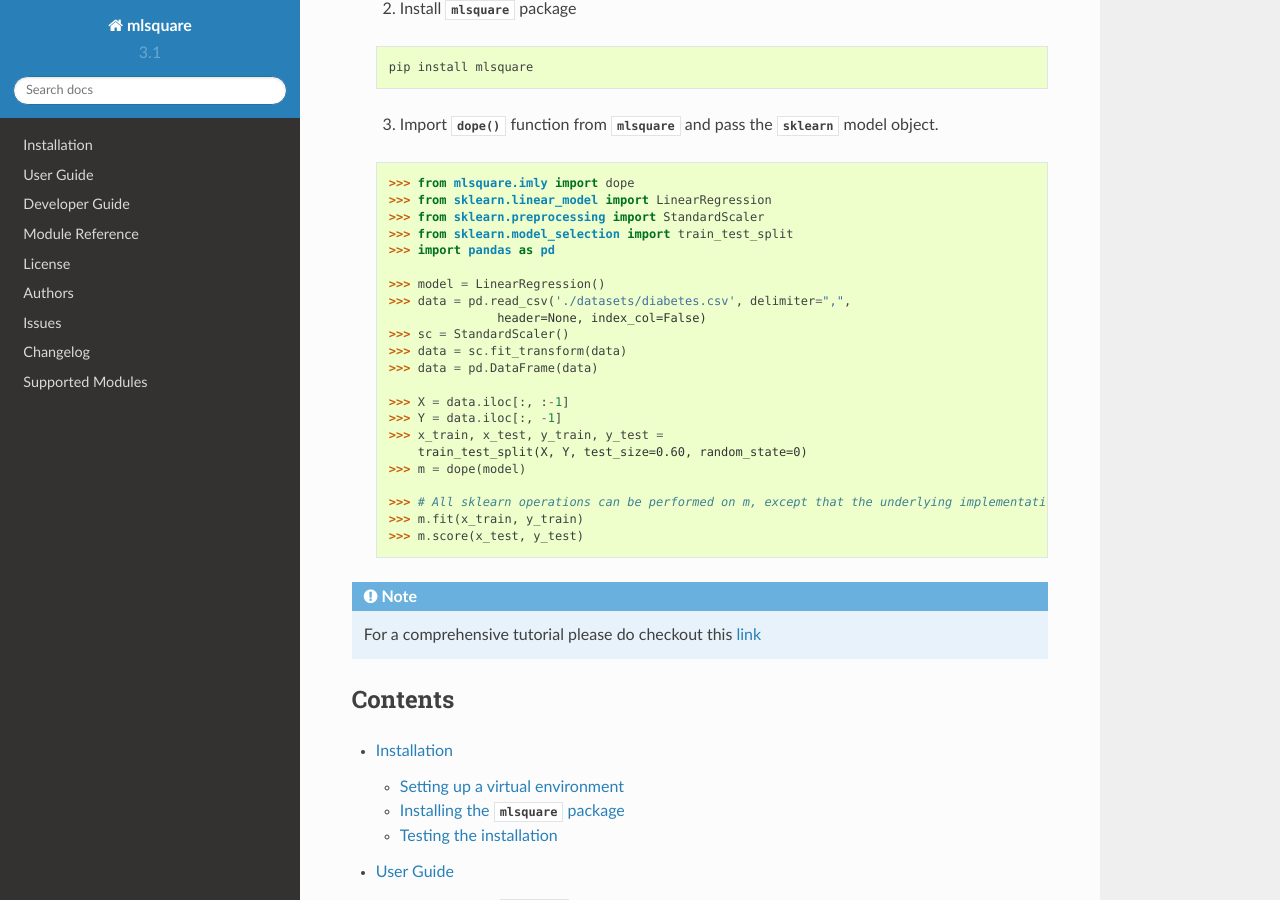
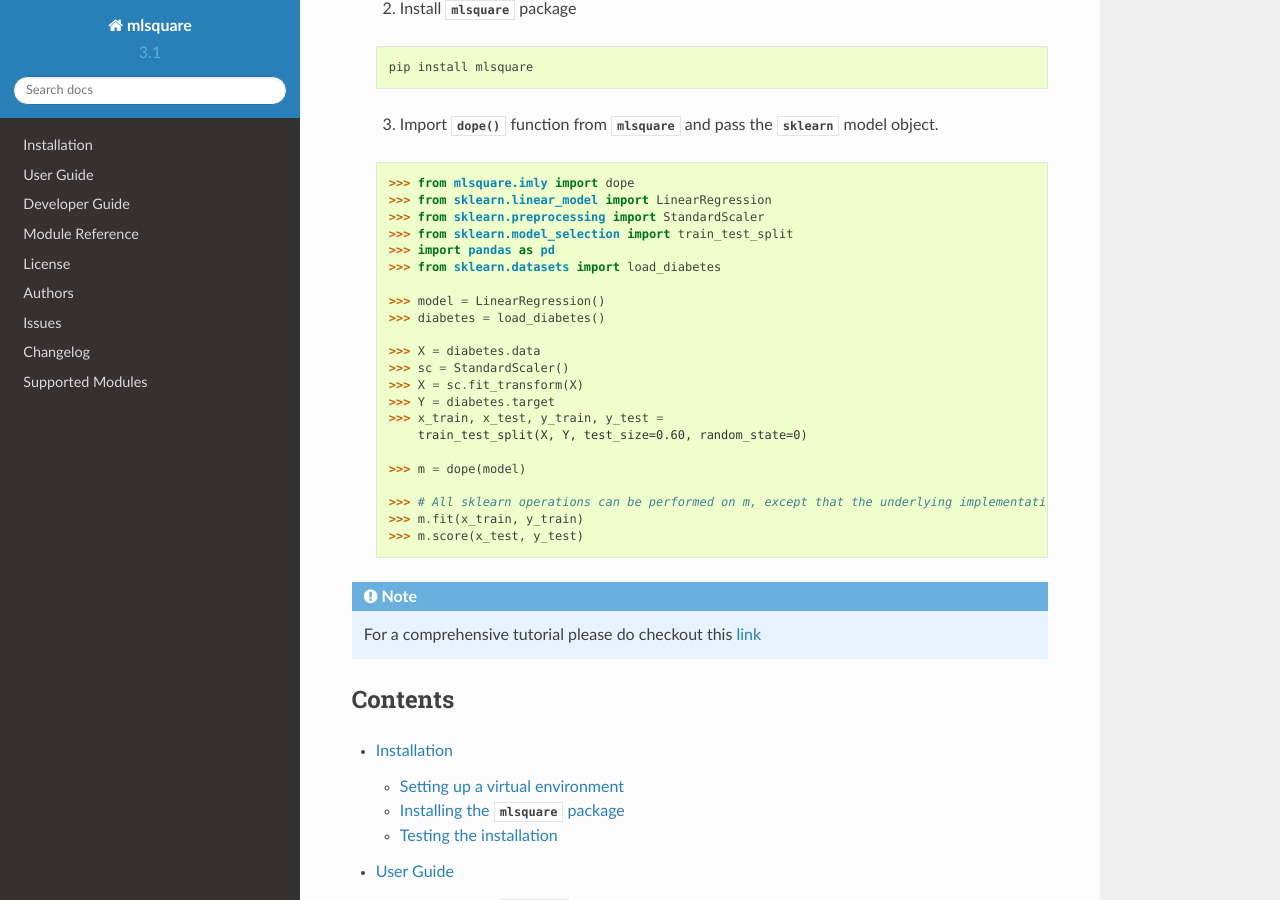
Before and after one commit to mlsquare/mlsquare, a Sphinx documentation site: the page built from docs/index.rst, in a window 1280 px wide and 900 px high, scrolled down 645 px. Built offline with Sphinx 7.4.7 and the Read the Docs theme 2.0.0, drawn with Linux system fonts in a browser that asks for light colours.

Commit message:
Fixed dataset issue in readthedocs

```diff
--- a/docs/index.rst
+++ b/docs/index.rst
@@ -49,18 +49,18 @@ Setting up :py:mod:`mlsquare` is simple and easy
         >>> from sklearn.preprocessing import StandardScaler
         >>> from sklearn.model_selection import train_test_split
         >>> import pandas as pd
+        >>> from sklearn.datasets import load_diabetes
 
         >>> model = LinearRegression()
-        >>> data = pd.read_csv('./datasets/diabetes.csv', delimiter=",",
-                       header=None, index_col=False)
+        >>> diabetes = load_diabetes()
+
+        >>> X = diabetes.data
         >>> sc = StandardScaler()
-        >>> data = sc.fit_transform(data)
-        >>> data = pd.DataFrame(data)
-
-        >>> X = data.iloc[:, :-1]
-        >>> Y = data.iloc[:, -1]
+        >>> X = sc.fit_transform(X)
+        >>> Y = diabetes.target
         >>> x_train, x_test, y_train, y_test =
             train_test_split(X, Y, test_size=0.60, random_state=0)
+
         >>> m = dope(model)
 
         >>> # All sklearn operations can be performed on m, except that the underlying implementation uses DNN
```
